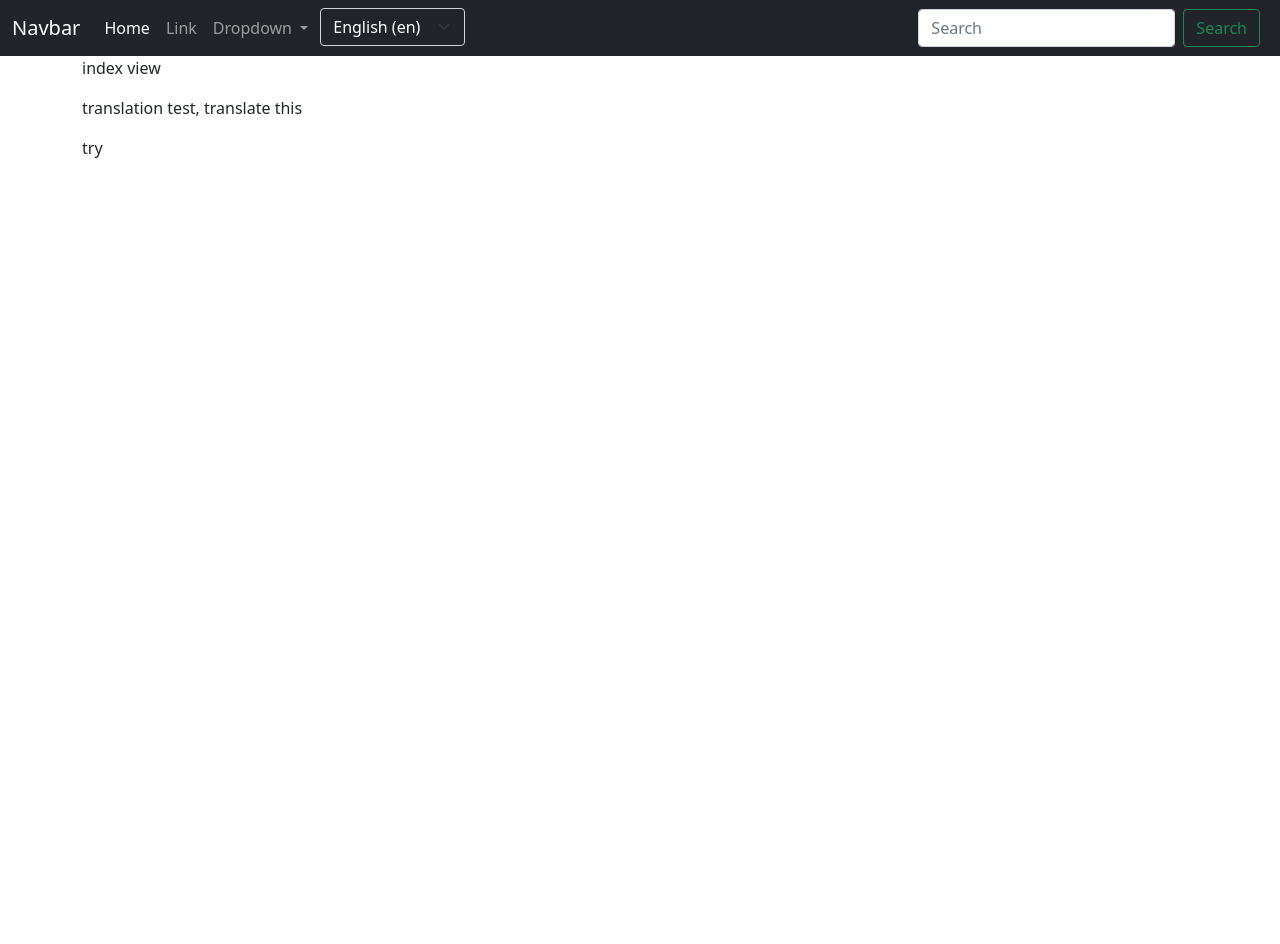
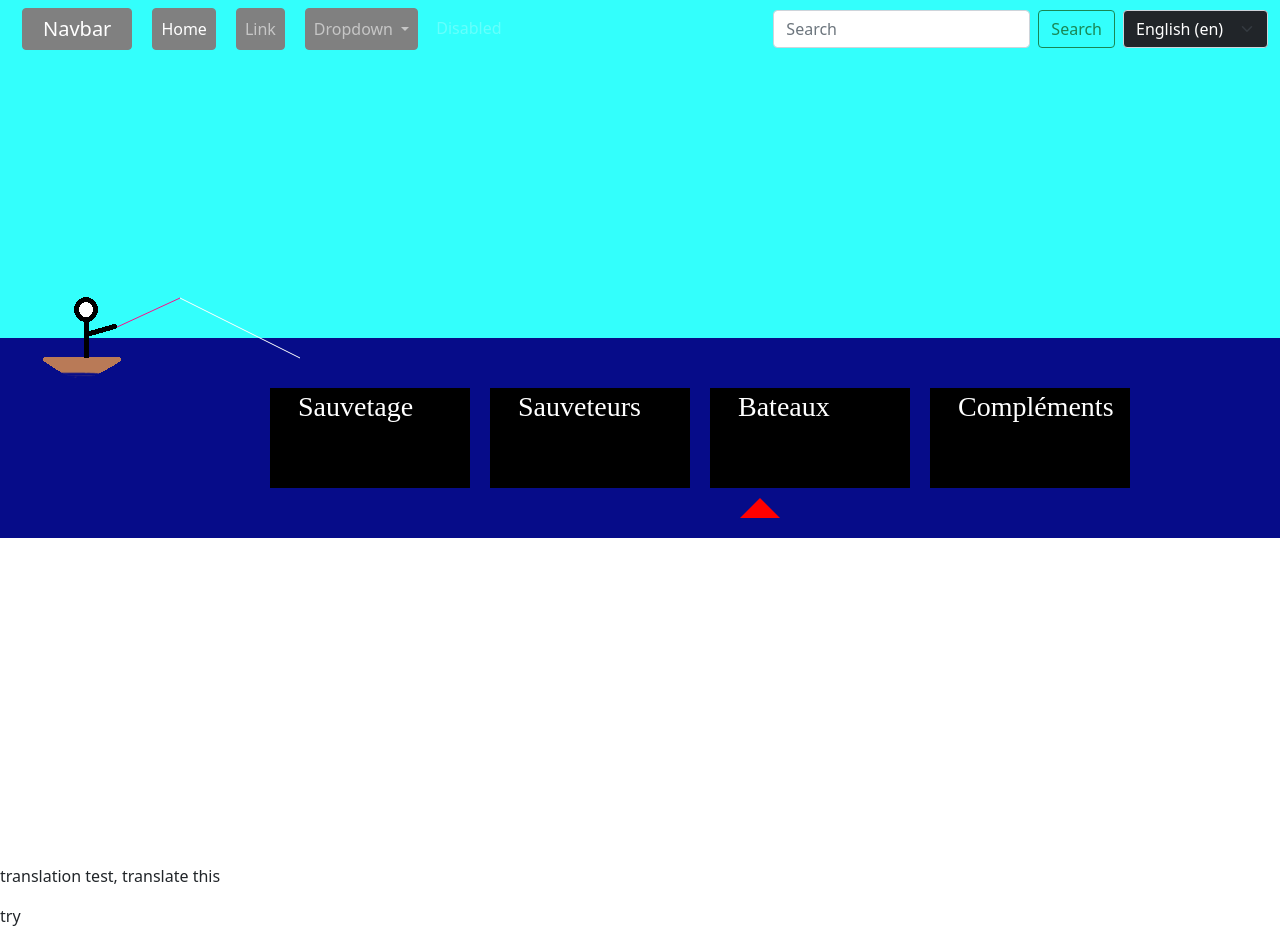
Before and after one commit to Apoorva64/Nuit_info, a Django app: page / in a window 1280 px wide. Before the commit the page ends 158 px from the top, so only its background shows below. Run offline with Django 3.2, Linux system fonts and the light colour scheme.

Commit message:
-Start Game and Easter Egg

```diff
--- /dev/null
+++ b/base_app/static/js/game_easteregg.js
@@ -0,0 +1,153 @@
+let canvas = document.getElementsByTagName("canvas")[0];
+let ctx = canvas.getContext('2d');
+ctx.canvas.width  = window.innerWidth;
+ctx.canvas.height = window.innerHeight;
+let dx=270,dy=460;
+let ex=1100,ey=460;
+let inc=5;
+let move=true;
+let bras_down=false;
+let easter_eggs=false;
+canvas.addEventListener('click', event => {
+  let tx = event.x - canvas.offsetLeft;
+  let ty = event.y - canvas.offsetTop;
+  if(tx >= 0 && tx <= canvas.width && ty>= 0 && ty <= canvas.height)
+  {
+      if(tx >= 40 && tx <= 140 && ty >= 220 && ty <= 320)
+      {
+          move=!move;
+          if(!move)
+          {
+              if(dx >= 270 && dx<=470)
+              {
+                  bras_down=true;
+                  document.location="index.html";
+              }
+              else if(dx >= 490 && dx<=690)
+              {
+                  bras_down=true;
+                  document.location="index.html";
+              }
+              else if(dx >= 710 && dx<=910)
+              {
+                  bras_down=true;
+                  document.location="index.html";
+              }
+              else if(dx >= 930 && dx<=1130)
+              {
+                  bras_down=true;
+                  document.location="index.html";
+              }
+              else if(dx >=1130)
+              {
+                  bras_down=true;
+                  easter_eggs=true;
+              }
+          }
+          else
+          {
+              bras_down=false;
+          }
+      }
+  }
+});
+var img_cnt=0;
+let img = new Image();
+img.addEventListener('load', function() {
+    img_cnt++;
+}, false);
+img.src = "/static/img/bark.png";
+let img2 = new Image();
+img2.addEventListener('load', function() {
+    img_cnt++;
+}, false);
+img2.src = "/static/img/perso.png";
+let img3 = new Image();
+img3.addEventListener('load', function() {
+    img_cnt++;
+}, false);
+img3.src = "/static/img/Array.jpg";
+
+function draw() {
+    if(img_cnt >= 3) {
+        ctx.clearRect(0, 0, canvas.width, canvas.height);
+        ctx.fillStyle = 'rgb(51,255,252)';
+        ctx.fillRect(0, 0, canvas.width, 480);
+        ctx.fillStyle = 'rgb(6,12,137)';
+        ctx.fillRect(0, 280, canvas.width, 200);
+        if(!bras_down) {
+            ctx.strokeStyle = 'rgb(255,12,137)';
+            ctx.beginPath();
+            ctx.moveTo(115, 270);
+            ctx.lineTo(180, 240);
+            ctx.stroke();
+            ctx.strokeStyle = 'rgb(255,255,255)';
+            ctx.beginPath();
+            ctx.moveTo(180, 240);
+            ctx.lineTo(300, 300);
+            ctx.stroke();
+        }
+        else
+        {
+            ctx.strokeStyle = 'rgb(255,12,137)';
+            ctx.beginPath();
+            ctx.moveTo(115, 270);
+            ctx.lineTo(130, 200);
+            ctx.stroke();
+            ctx.strokeStyle = 'rgb(255,255,255)';
+            ctx.beginPath();
+            ctx.moveTo(130, 200);
+            ctx.lineTo(dx, dy-50);
+            ctx.stroke();
+        }
+
+        ctx.fillStyle = 'rgb(0,0,0)';
+        ctx.fillRect(270, 330, 200, 100);
+        ctx.font = '28px serif';
+        ctx.fillStyle = 'rgb(255,255,255)';
+        ctx.fillText('Sauvetage', 298, 358);
+        ctx.fillStyle = 'rgb(0,0,0)';
+        ctx.fillRect(490, 330, 200, 100);
+        ctx.font = '28px serif';
+        ctx.fillStyle = 'rgb(255,255,255)';
+        ctx.fillText('Sauveteurs', 518, 358);
+        ctx.fillStyle = 'rgb(0,0,0)';
+        ctx.fillRect(710, 330, 200, 100);
+        ctx.font = '28px serif';
+        ctx.fillStyle = 'rgb(255,255,255)';
+        ctx.fillText('Bateaux', 738, 358);
+        ctx.fillStyle = 'rgb(0,0,0)';
+        ctx.fillRect(930, 330, 200, 100);
+        ctx.font = '28px serif';
+        ctx.fillStyle = 'rgb(255,255,255)';
+        ctx.fillText('Compléments', 958, 358);
+
+
+        ctx.drawImage(img, 40, 290);
+        ctx.drawImage(img2, 40, 235);
+        if(easter_eggs)
+        {
+            ctx.drawImage(img3, ex, ey);
+            ey = ey * Math.cos(ey);
+            ex = ex * Math.cos(ex);
+        }
+        ctx.strokeStyle = 'rgb(255,0,0)';
+        ctx.fillStyle = 'rgb(255,0,0)';
+        ctx.beginPath();
+        ctx.moveTo(dx, dy);
+        ctx.lineTo(dx+20, dy-20);
+        ctx.lineTo(dx+40, dy);
+        ctx.lineTo(dx, dy);
+        ctx.fill();
+        if(move) {
+            dx = dx + inc;
+            if (dx >= 1200) {
+                inc -= 5;
+            } else if (dx < 260) {
+                inc += 5;
+            }
+        }
+    }
+}
+
+setInterval(draw, 10);
--- a/base_app/templates/index.html
+++ b/base_app/templates/index.html
@@ -3,12 +3,15 @@
 {% load i18n %}
 {% block header %}
     <script src={% static "js/traduction_listener.js" %}></script>
+    <script src={% static "js/game_easteregg.js" %} defer></script>
+    <link rel="stylesheet" type="text/css" href={% static "css/navbar.css" %}>
 {% endblock %}
 
 {% block content %}
-    <div class="container">
-        <p>index view</p>
-
+    <div class="">
+<canvas width="1200" height="480">
+  Désolé, votre navigateur ne prend pas en charge &lt;canvas&gt;.
+</canvas>
         <p>{% trans 'translation test, translate this' %}</p>
         <p>{% trans 'try' %}</p>
     </div>
--- /dev/null
+++ b/static/css/navbar.css
@@ -0,0 +1,13 @@
+.bg-sky{
+    background-color: rgb(51,255,252);
+}
+
+.contour {
+    border: 1px solid grey;
+    border-radius: 4px;
+    margin-left : 10px;
+    margin-right : 10px;
+    padding-left: 20px;
+    padding-right: 20px;
+    background-color: gray;
+}
--- a/templates/navbar.html
+++ b/templates/navbar.html
@@ -1,7 +1,7 @@
 {% load i18n %}
-<nav class="navbar navbar-expand-lg navbar-dark bg-dark">
+<nav class="navbar navbar-expand-lg navbar-dark bg-sky text-black">
     <div class="container-fluid">
-        <a class="navbar-brand" href="#">Navbar</a>
+        <a class="navbar-brand contour" href="#">Navbar</a>
         <button class="navbar-toggler" type="button" data-bs-toggle="collapse" data-bs-target="#navbarSupportedContent"
                 aria-controls="navbarSupportedContent" aria-expanded="false" aria-label="Toggle navigation">
             <span class="navbar-toggler-icon"></span>
@@ -9,13 +9,13 @@
         <div class="collapse navbar-collapse" id="navbarSupportedContent">
             <ul class="navbar-nav me-auto mb-2 mb-lg-0">
                 <li class="nav-item">
-                    <a class="nav-link active" aria-current="page" href="{% url 'base_app:index' %}">Home</a>
+                    <a class="nav-link active contour" aria-current="page" href="{% url 'base_app:index' %}">Home</a>
                 </li>
                 <li class="nav-item">
-                    <a class="nav-link" href="#">Link</a>
+                    <a class="nav-link contour" href="#">Link</a>
                 </li>
                 <li class="nav-item dropdown">
-                    <a class="nav-link dropdown-toggle" href="#" id="navbarDropdown" role="button"
+                    <a class="nav-link dropdown-toggle contour" href="#" id="navbarDropdown" role="button"
                        data-bs-toggle="dropdown" aria-expanded="false">
                         Dropdown
                     </a>
@@ -29,11 +29,16 @@
                     </ul>
                 </li>
                 <li class="nav-item">
-                    <form name="traduction_form" class="ms-1" action="{% url 'set_language' %}"
-                          method="post">{% csrf_token %}
+                    <a class="nav-link disabled">Disabled</a>
+                </li>
+            </ul>
+        <form class="d-flex me-2" method="POST" action="{% url 'base_app:search' %}">{% csrf_token %}
+                <input class="form-control me-2" type="search" placeholder="Search" name="search_query" aria-label="Search">
+                <button class="btn btn-outline-success" type="submit">Search</button>
+            </form>
+            <form name="traduction_form" class="" action="{% url 'set_language' %}" method="post">{% csrf_token %}
                 <input name="next" type="hidden" value="{{ redirect_to }}"/>
-                        <select onchange="onChangeLanguage()" name="language"
-                                class="form-select bg-dark text-white container pl-5">
+                <select onchange="onChangeLanguage()" name="language" class="form-select bg-dark text-white container pl-5">
                     {% get_current_language as LANGUAGE_CODE %}
                     {% get_available_languages as LANGUAGES %}
                     {% get_language_info_list for LANGUAGES as languages %}
@@ -45,14 +50,6 @@
                     {% endfor %}
                 </select>
             </form>
-                </li>
-            </ul>
-
-            <form class="d-flex me-2" method="POST" action="{% url 'base_app:search' %}">{% csrf_token %}
-                <input class="form-control me-2" type="search" placeholder="Search" name="search_query" aria-label="Search">
-                <button class="btn btn-outline-success" type="submit">Search</button>
-            </form>
-
         </div>
 
     </div>
```
Also changed, not shown: static/img/Array.jpg (added), static/img/bark.png (added), static/img/perso.png (added). Lines whose indentation alone changed are shown as unchanged.
